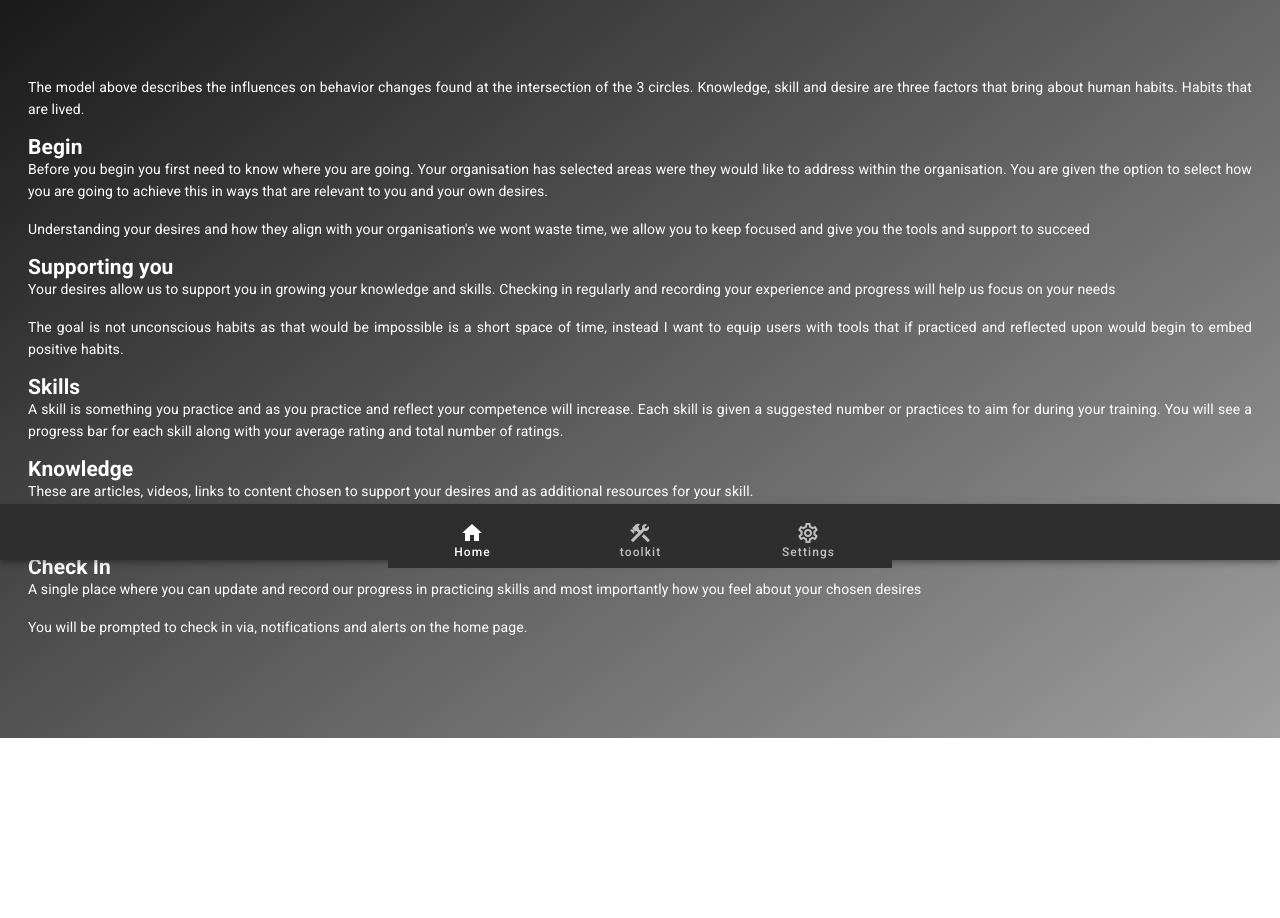
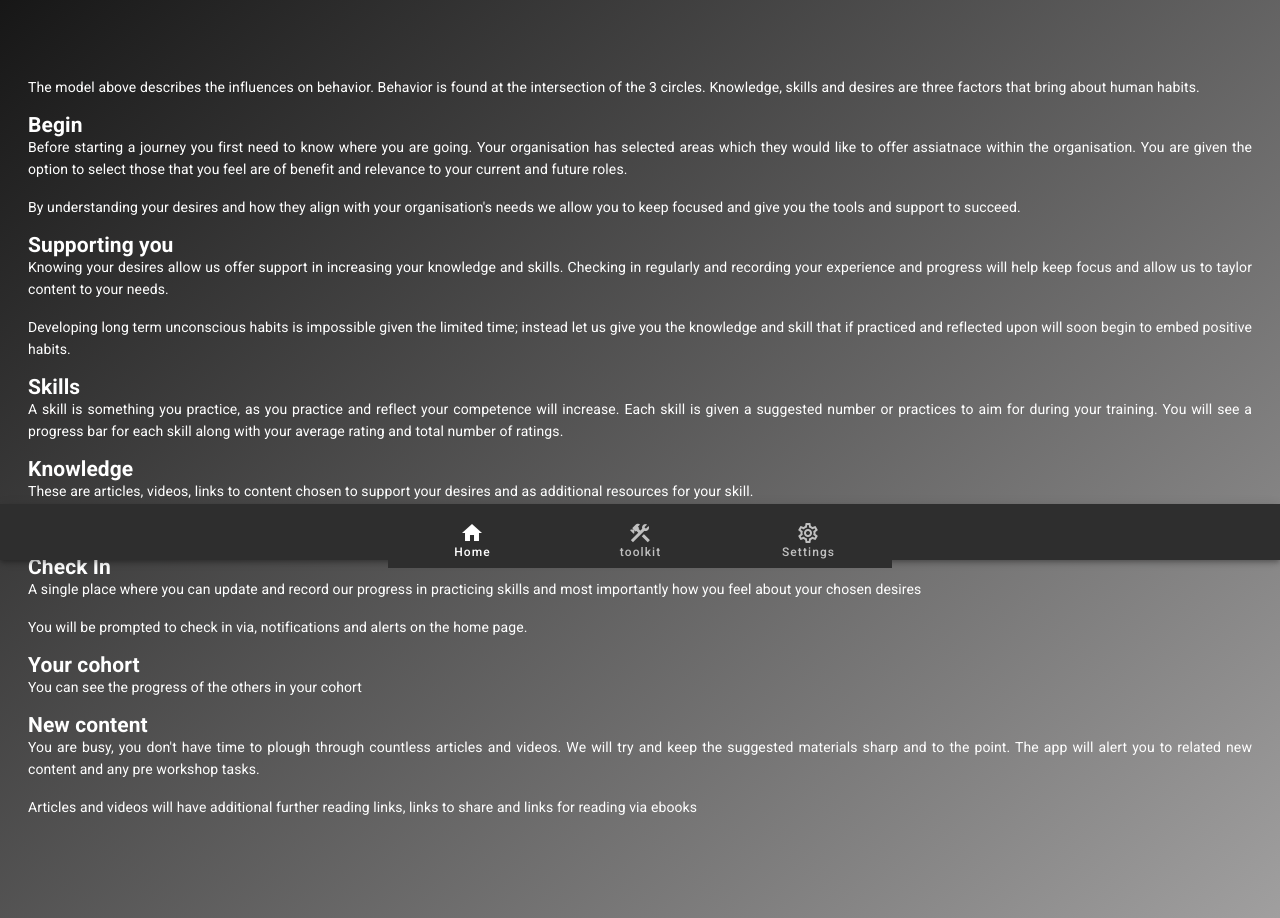
Before and after one commit to daveKoala/vue-boiler-plate, a Vue app: page /about in a window 1280 px wide. Shown: the part 240-1158 px from the top of the page. Before the commit the page ends 978 px from the top, so only its background shows below. Built offline with nearby package versions, Linux system fonts and the light colour scheme.

Commit message:
about us

```diff
--- a/src/views/About.vue
+++ b/src/views/About.vue
@@ -9,38 +9,40 @@
       />
       <v-card-text class="text-justify white--text">
         <p>
-          The model above describes the influences on behavior changes found at
-          the intersection of the 3 circles. Knowledge, skill and desire are
-          three factors that bring about human habits. Habits that are lived.
+          The model above describes the influences on behavior. Behavior is
+          found at the intersection of the 3 circles. Knowledge, skills and
+          desires are three factors that bring about human habits.
         </p>
 
         <h2>Begin</h2>
         <p>
-          Before you begin you first need to know where you are going. Your
-          organisation has selected areas were they would like to address within
-          the organisation. You are given the option to select how you are going
-          to achieve this in ways that are relevant to you and your own desires.
+          Before starting a journey you first need to know where you are going.
+          Your organisation has selected areas which they would like to offer
+          assiatnace within the organisation. You are given the option to select
+          those that you feel are of benefit and relevance to your current and
+          future roles.
         </p>
         <p>
-          Understanding your desires and how they align with your organisation's
-          we wont waste time, we allow you to keep focused and give you the
-          tools and support to succeed
+          By understanding your desires and how they align with your
+          organisation's needs we allow you to keep focused and give you the
+          tools and support to succeed.
         </p>
 
         <h2>Supporting you</h2>
         <p>
-          Your desires allow us to support you in growing your knowledge and
-          skills. Checking in regularly and recording your experience and
-          progress will help us focus on your needs
+          Knowing your desires allow us offer support in increasing your
+          knowledge and skills. Checking in regularly and recording your
+          experience and progress will help keep focus and allow us to taylor
+          content to your needs.
         </p>
         <p>
-          The goal is not unconscious habits as that would be impossible is a
-          short space of time, instead I want to equip users with tools that if
-          practiced and reflected upon would begin to embed positive habits.
+          Developing long term unconscious habits is impossible given the
+          limited time; instead let us give you the knowledge and skill that if
+          practiced and reflected upon will soon begin to embed positive habits.
         </p>
         <h2>Skills</h2>
         <p>
-          A skill is something you practice and as you practice and reflect your
+          A skill is something you practice, as you practice and reflect your
           competence will increase. Each skill is given a suggested number or
           practices to aim for during your training. You will see a progress bar
           for each skill along with your average rating and total number of
@@ -65,6 +67,21 @@
           You will be prompted to check in via, notifications and alerts on the
           home page.
         </p>
+
+        <h2>Your cohort</h2>
+        <p>You can see the progress of the others in your cohort</p>
+
+        <h2>New content</h2>
+        <p>
+          You are busy, you don't have time to plough through countless articles
+          and videos. We will try and keep the suggested materials sharp and to
+          the point. The app will alert you to related new content and any pre
+          workshop tasks.
+        </p>
+        <p>
+          Articles and videos will have additional further reading links, links
+          to share and links for reading via ebooks
+        </p>
       </v-card-text>
     </v-card>
   </v-container>
```
